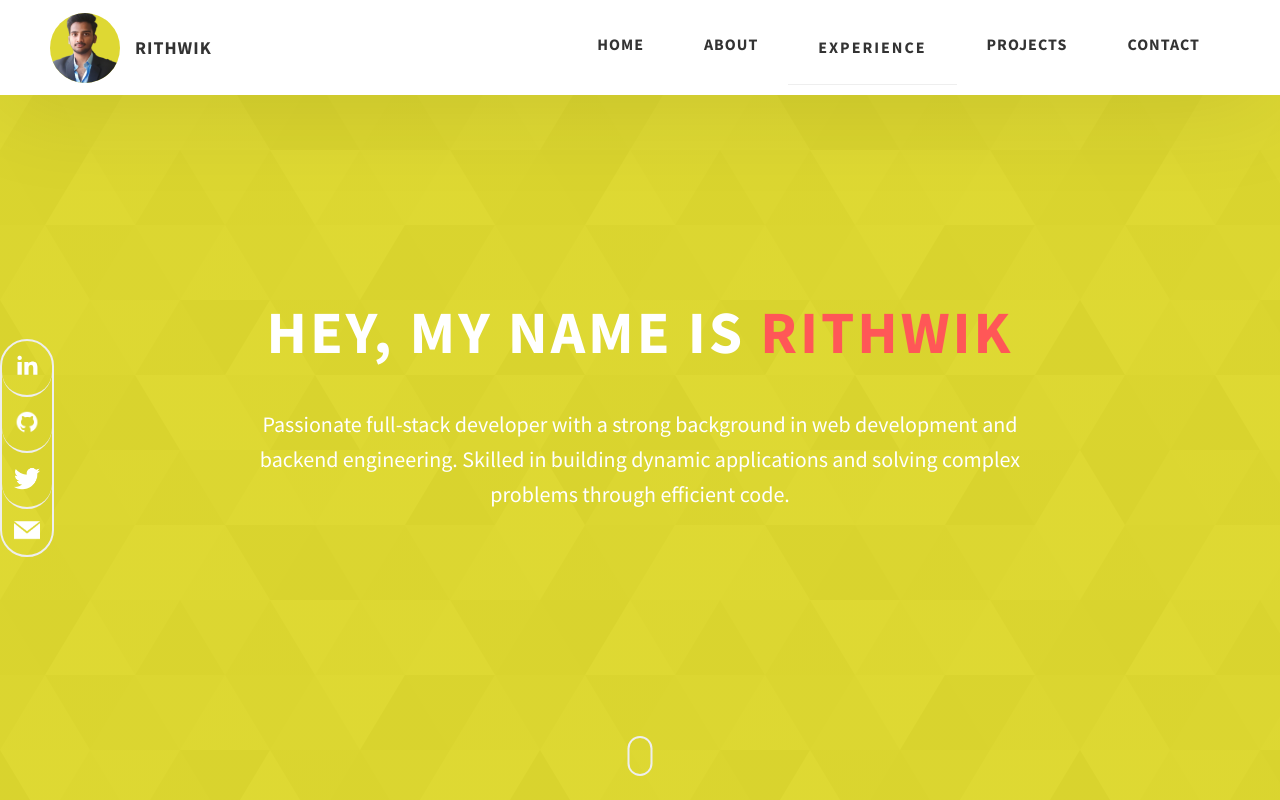
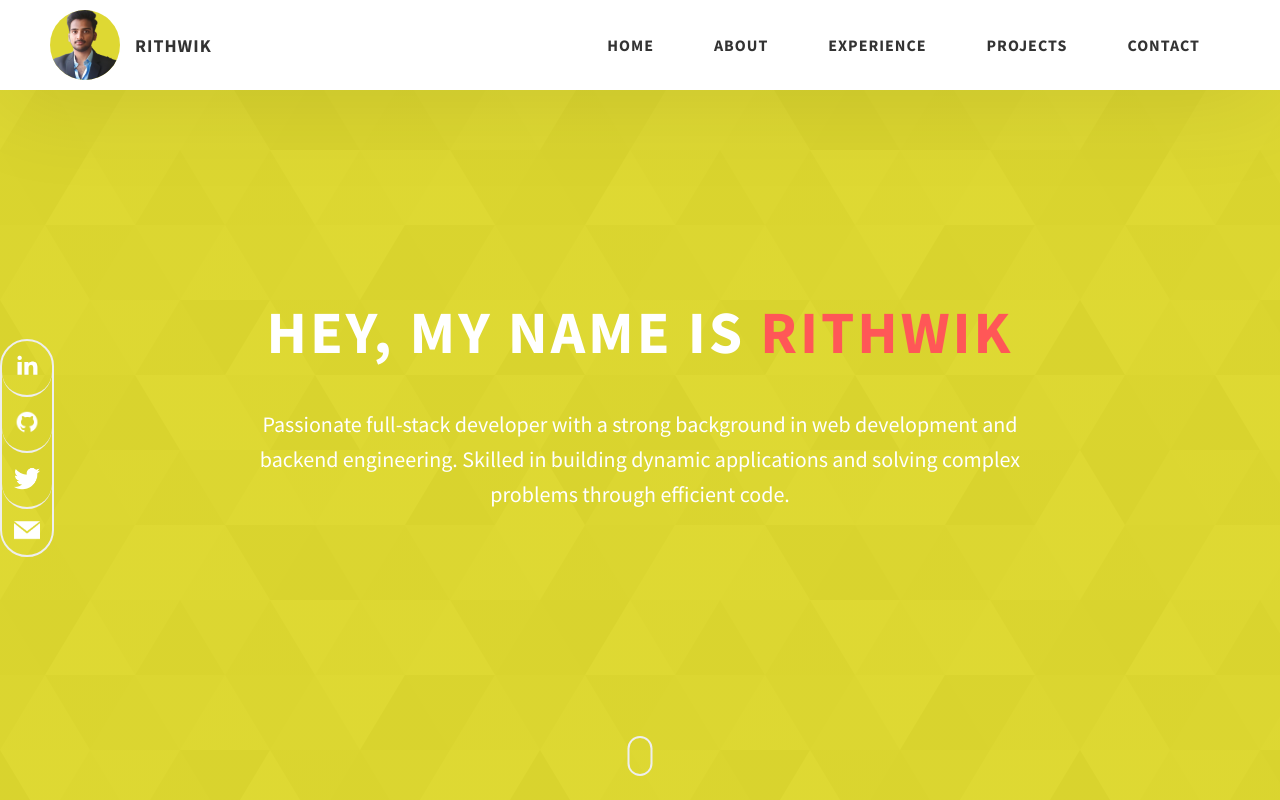
Before and after one commit to rithwik003/portfolio.github.io, a website: page index.html in a window 1280 px wide. Shown: the top 800 px of the page. Drawn offline with Linux system fonts and the light colour scheme.

Commit message:
Update index.html

```diff
--- a/index.html
+++ b/index.html
@@ -38,8 +38,8 @@
             <li class="header__link-wrapper">
               <a href="./index.html#about" class="header__link">About </a>
             </li>
-            <li class="header__sm-menu-link">
-              <a href="./index.html#experience"> Experience </a>
+            <li class="header__link-wrapper">
+              <a href="./index.html#experience" class="header__link"> Experience </a>
             </li>
             <li class="header__link-wrapper">
               <a href="./index.html#projects" class="header__link"> Projects</a>
```
